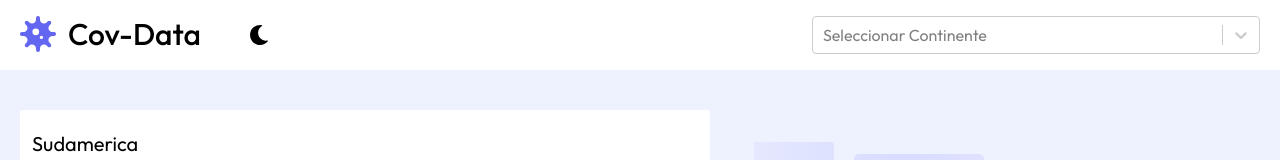
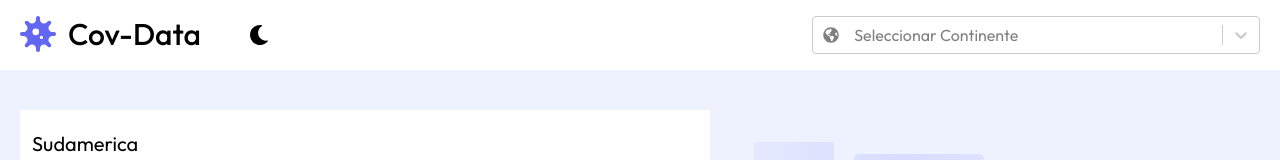
Before and after one commit to Diego-Aldao/covid19-data-react, a React (Vite) app: page / in a window 1280 px wide. Shown: the top 160 px of the page. Built offline with nearby package versions, Linux system fonts and the light colour scheme; no server answers.

Commit message:
agregado icono al placeholder del select

```diff
--- a/src/components/Nav.jsx
+++ b/src/components/Nav.jsx
@@ -6,7 +6,6 @@ import {
   faMoon,
   faSun,
   faGlobeAmericas,
-  faTachometerAlt,
 } from "@fortawesome/free-solid-svg-icons";
 
 const styles = {
@@ -71,7 +70,12 @@ function Nav({ setValor, toggleTheme, theme }) {
         <div className="sm:w-1/2">
           <Select
             styles={styles}
-            placeholder={<div>Seleccionar Continente</div>}
+            placeholder={
+              <div>
+                <FontAwesomeIcon icon={faGlobeAmericas} />
+                <span className="ml-3"> Seleccionar Continente</span>
+              </div>
+            }
             options={options}
             onChange={handleChange}
             className="mt-8 sm:mt-0 max-w-md mx-auto sm:ml-auto sm:mr-0"
```
